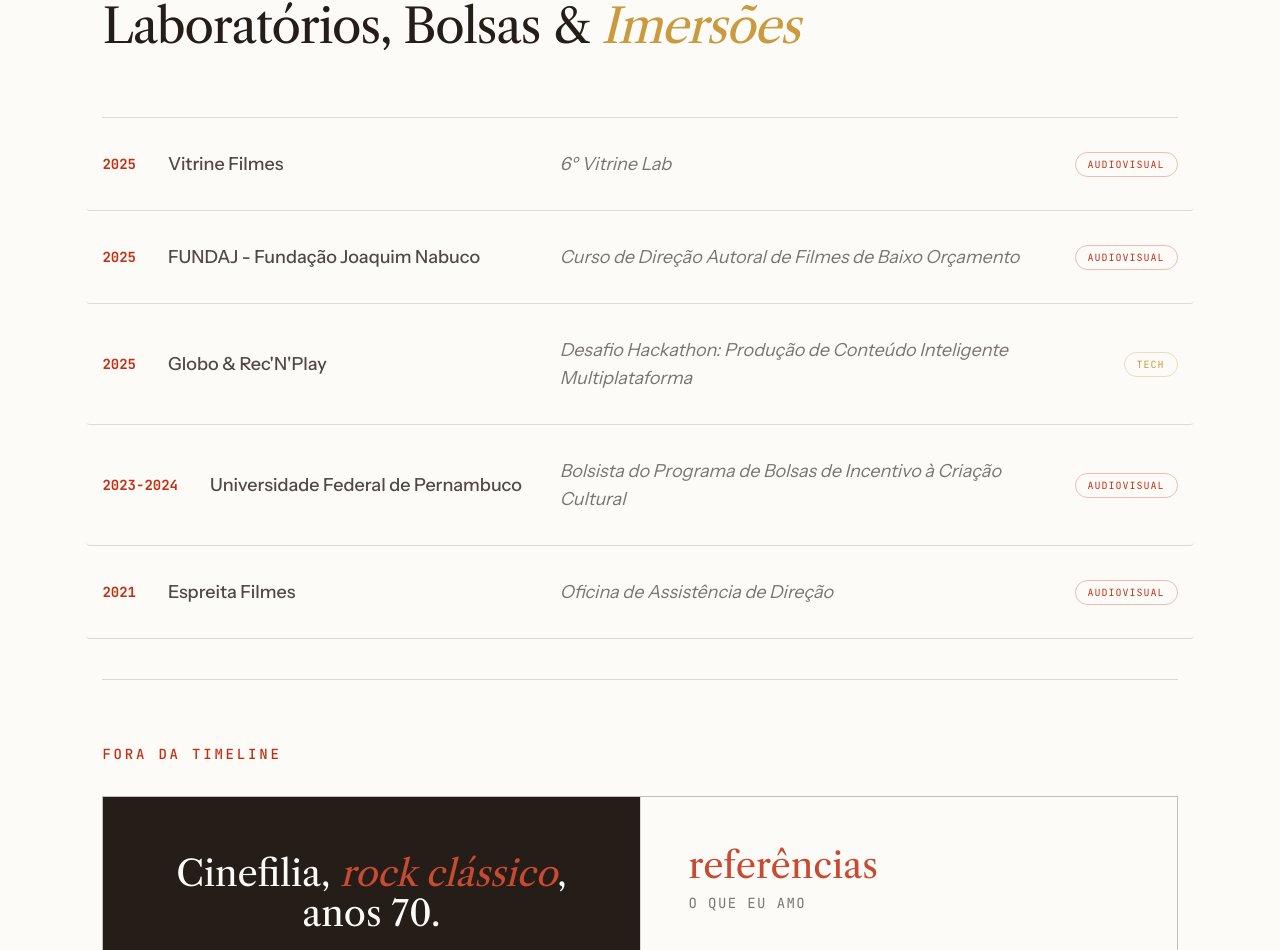
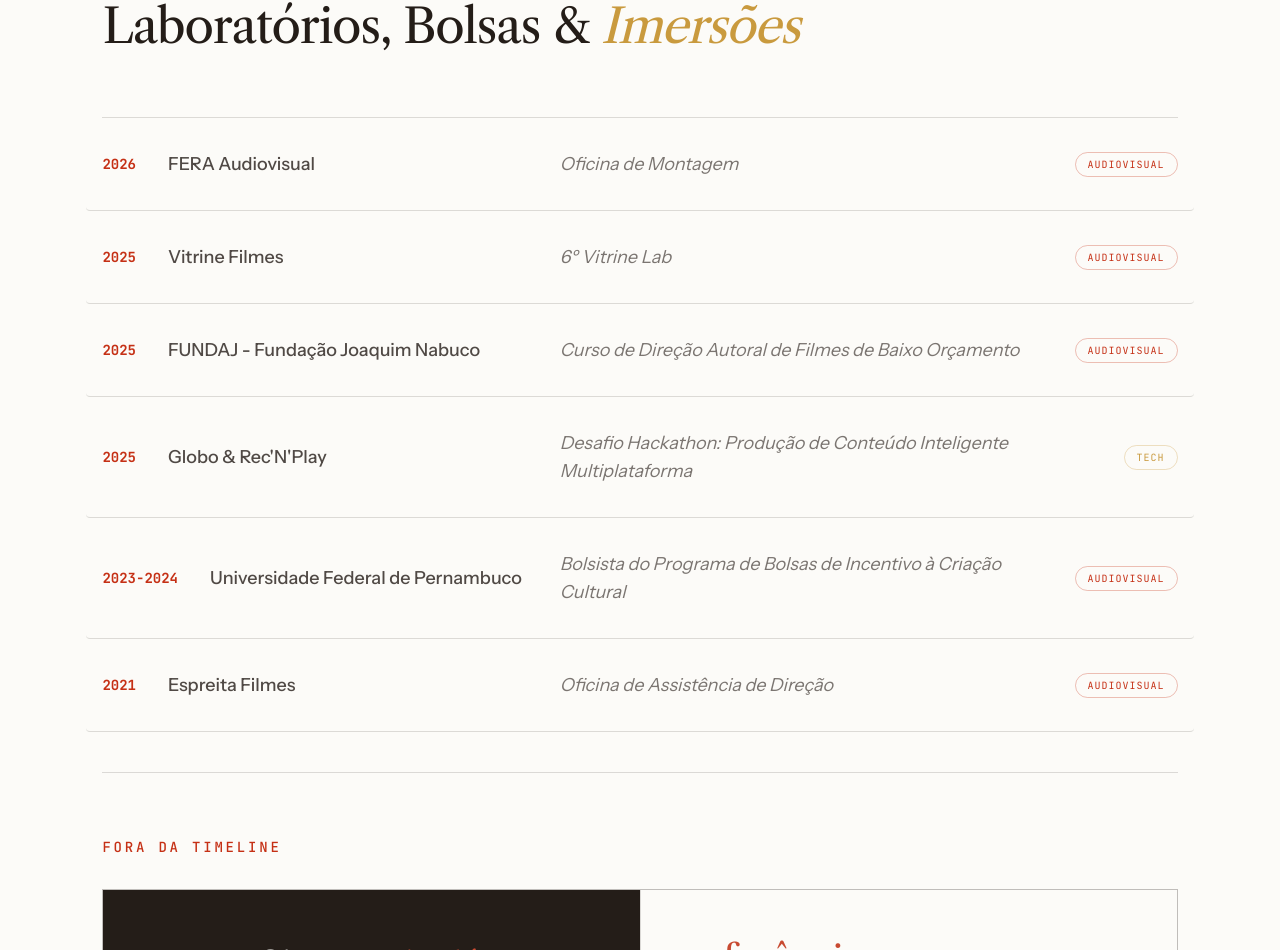
Before and after one commit to gsfmelo/Portfolio_Audiovisual, a Next.js app: page /sobre in a window 1280 px wide. Shown: the part 4162-5112 px from the top of the page. Built offline with nearby package versions, Linux system fonts and the light colour scheme.

Commit message:
att new course

```diff
--- a/src/app/components/sobre/CursosCertificacoes.js
+++ b/src/app/components/sobre/CursosCertificacoes.js
@@ -1,5 +1,11 @@
 export default function CursosCertificacoes() {
   const cursos = [
+        {
+      ano: "2026",
+      instituicao: "FERA Audiovisual",
+      curso: "Oficina de Montagem",
+      tipo: "audiovisual"
+    },
     {
       ano: "2025",
       instituicao: "Vitrine Filmes",
```
